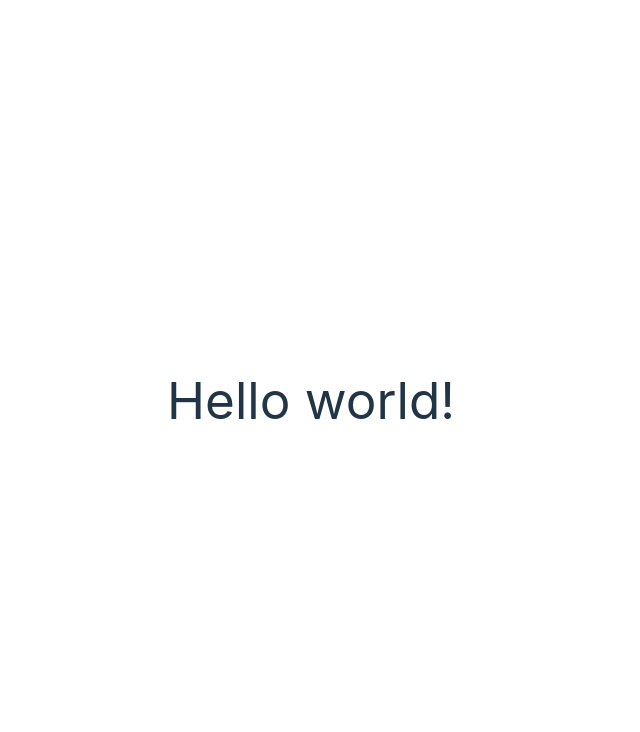
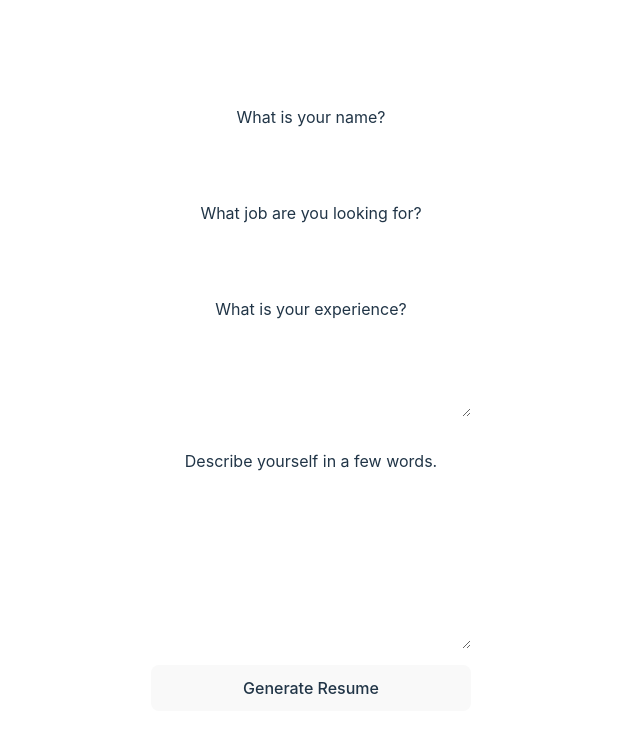
Before and after one commit to MyResumeCollege/resuMateClient, a React (Vite) app in the folder resumate/: page / in a window 1280 px wide. Shown: the top 732 px of the page, without its empty margins (329-969 px from the left). Built offline with nearby package versions, Linux system fonts and the light colour scheme.

Commit message:
Init first form

```diff
--- a/resumate/src/App.tsx
+++ b/resumate/src/App.tsx
@@ -1,10 +1,70 @@
+import { useState } from 'react'
 import './App.css'
 
 function App() {
+  const [name, setName] = useState<string>('')
+  const [job, setJob] = useState<string>('')
+  const [experience, setExperience] = useState<string>('')
+  const [description, setDescription] = useState<string>('')
+
+  const handleSubmit = (e: React.FormEvent) => {
+    e.preventDefault()
+    console.log(name, job, experience, description)
+  }
+
   return (
-    <h1 className="text-3xl font-bold underline">
-      Hello world!
-    </h1>
+    <form
+      onSubmit={handleSubmit}
+      style={{
+        display: 'flex',
+        flexDirection: 'column',
+        margin: 'auto',
+        gap: '1rem',
+      }}
+    >
+      <label />
+      What is your name?
+      <input
+        type="text"
+        style={{
+          backgroundColor: 'white',
+        }}
+        value={name}
+        onChange={e => setName(e.target.value)}
+      />
+      <label />
+      What job are you looking for?
+      <input
+        type="text"
+        style={{
+          backgroundColor: 'white',
+        }}
+        value={job}
+        onChange={e => setJob(e.target.value)}
+      />
+      <label />
+      What is your experience?
+      <textarea
+        style={{
+          height: '5rem',
+          backgroundColor: 'white',
+        }}
+        value={experience}
+        onChange={e => setExperience(e.target.value)}
+      />
+      <label />
+      Describe yourself in a few words.
+      <textarea
+        style={{
+          height: '10rem',
+          width: '20rem',
+          backgroundColor: 'white',
+        }}
+        value={description}
+        onChange={e => setDescription(e.target.value)}
+      />
+      <button type="submit">Generate Resume</button>
+    </form>
   )
 }
 
--- a/resumate/src/index.css
+++ b/resumate/src/index.css
@@ -8,8 +8,8 @@
   font-weight: 400;
 
   color-scheme: light dark;
-  color: rgba(255, 255, 255, 0.87);
-  background-color: #242424;
+  color: black;
+  background-color: rgba(255, 255, 255, 0.87);
 
   font-synthesis: none;
   text-rendering: optimizeLegibility;
@@ -46,7 +46,7 @@ button {
   font-size: 1em;
   font-weight: 500;
   font-family: inherit;
-  background-color: #1a1a1a;
+  background-color: white;
   cursor: pointer;
   transition: border-color 0.25s;
 }
```
